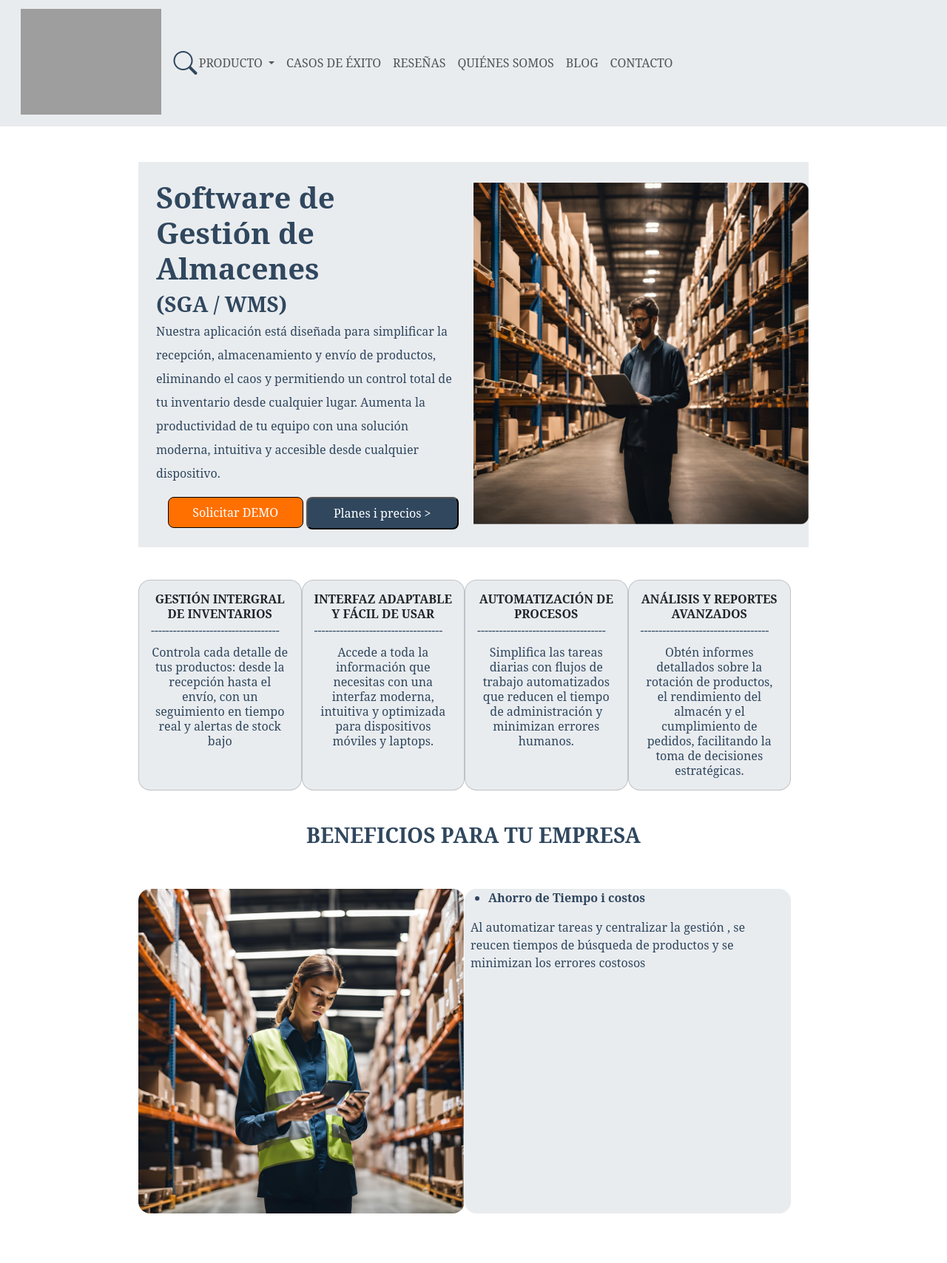
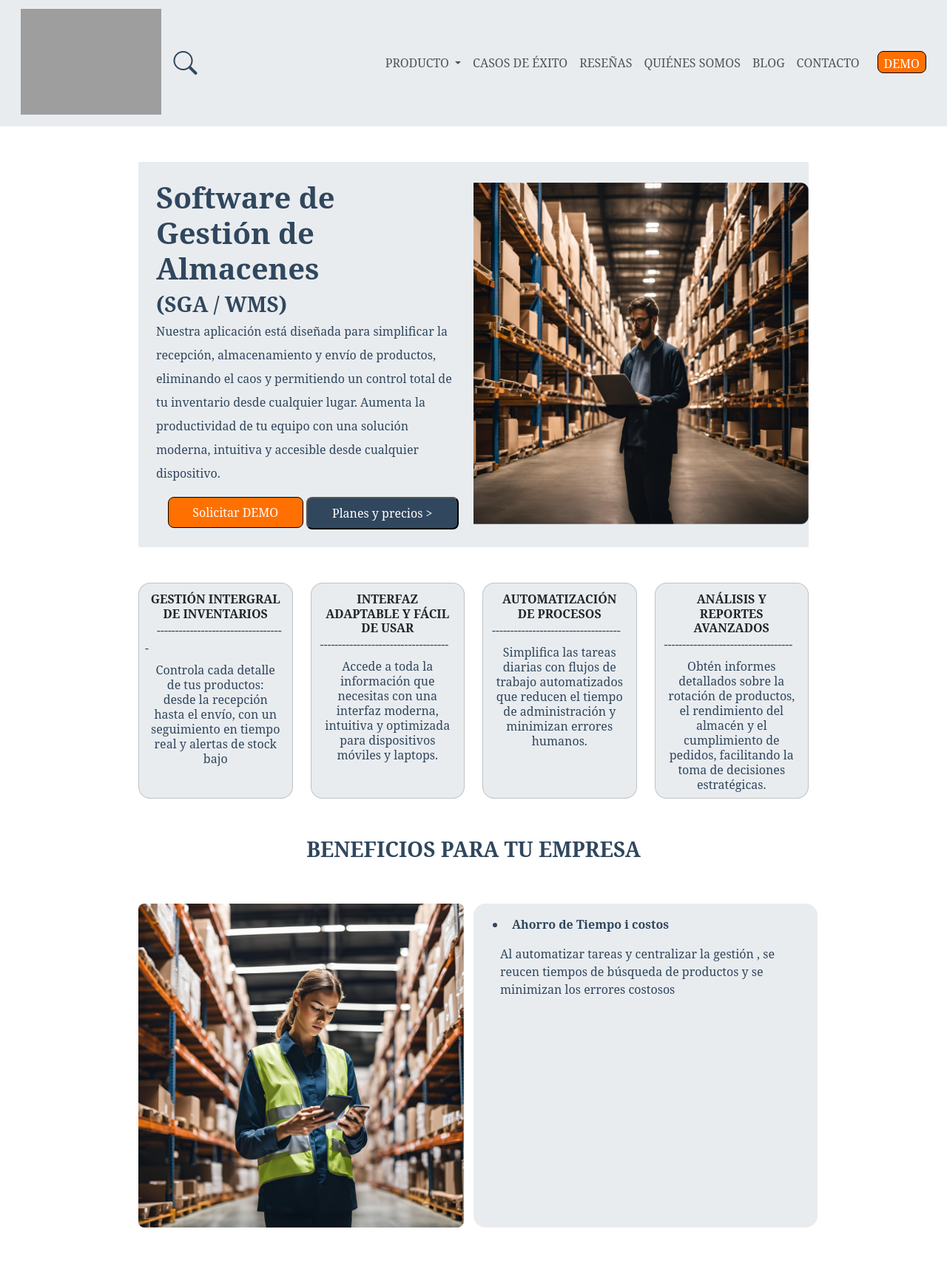
Before and after one commit to DavidSer1/phpAbril, a PHP site: page /homedavid.html in a window 1280 px wide. Shown: the whole page at 74% size. Before the commit the page ends 1641 px from the top, so only its background shows below. Run offline with PHP 8.4, Linux system fonts and the light colour scheme; grey boxes are pictures that could not be loaded.

Commit message:
cuadrament header per a totes les pantalles juntament a les imatges les cartes del inici estan cuaDRADES EN TOTES LES PANTALLES  I LA BANDA DE BENEFICIOS ESTA TOTALMENT CUADRADA EN TOTES LES PANTALLES  MIRAR SOFTWARE DE GESTION DE 1400 I 1600

```diff
--- a/homerecupe/homedavid.css
+++ b/homerecupe/homedavid.css
@@ -6,6 +6,7 @@
 .imatgeheader {
   width: 12.9rem;
 }
+
 .fondo {
   background-color: #e9ecef;
 }
--- a/homerecupe/homedavid.html
+++ b/homerecupe/homedavid.html
@@ -25,36 +25,22 @@
   </head>
   <body>
     <nav class="navbar navbar-expand-lg bg-body-tertiary fondotot">
-      <div class="container-fluid ">
-        <div class="row d-flex align-items-center ">
-          <div class="col-lg-3 col-md-12 d-flex align-items-center">
-
+        <div class="container-fluid">
             <img
             src="./img/logo_header.png"
             class="imatgeheader ps-3 py-2 pt-1"
             alt="Foto de la empresa Stockflow"
           />
           <i class="bi bi-search fs-2 px-3"></i>
-            <button
-              class="navbar-toggler"
-              type="button"
-              data-bs-toggle="collapse"
-              data-bs-target="#navbarSupportedContent"
-              aria-controls="navbarSupportedContent"
-              aria-expanded="false"
-              aria-label="Toggle navigation"
-            >
+          <button class="navbar-toggler" type="button" data-bs-toggle="collapse" data-bs-target="#navbarSupportedContent" aria-controls="navbarSupportedContent" aria-expanded="false" aria-label="Toggle navigation">
             <span class="navbar-toggler-icon"></span>
           </button>
 
-          </div>
-
-          <div class="col-9 d-flex justify-content-start ">
                 <div
-              class="collapse navbar-collapse  w-100"
+                class="collapse navbar-collapse  w-100 d-flex justify-content-lg-end justify-content-start"
                 id="navbarSupportedContent"
               >
-              <ul class="navbar-nav me-auto mb-2 ms-1 mb-lg-0">
+                <ul class="navbar-nav  mb-2 ms-1 mb-lg-0">
                   <li class="nav-item dropdown">
                     <a
                       class="nav-link dropdown-toggle text-nowrap"
@@ -90,11 +76,13 @@
                   <li class="nav-item">
                     <a class="nav-link text-nowrap" href="#">CONTACTO</a>
                   </li>
+                  <li class="nav-item px-3">
+                   <button class="btn border border-black colordemo rounded-3 px-2 p-0 pt-1 mt-1  text-white ">DEMO</button>
+                  </li>
 
                 </ul>
               </div>
-          </div>
-        </div>
+
         </div>
       </nav>
 
@@ -103,11 +91,12 @@
         <div class="col-lg-1"></div>
         <div class="col-lg-10">
           <div class="container-fluid">
-            <div class="row px-2 p-0 mx-auto">
+            <div class="row px-2 p-0 mx-auto rounded-3">
               <div
-                class="col-lg-6 col-12 fondo d-flex flex-column justify-content-center text-start p-4"
+                class="col-lg-6 col-12 fondo d-flex flex-column justify-content-center text-start p-lg-4 py-xxl-0"
               >
-                <h1 class="m-0 fw-bold">Software de Gestión de Almacenes</h1>
+
+                <h1 class=" fw-bold my-0 ">Software de Gestión de Almacenes</h1>
                 <h3 class="fw-bold mt-lg-2 mb-0">(SGA / WMS)</h3>
                 <p class="fs-6 lh-lg mt-1">
                   Nuestra aplicación está diseñada para simplificar la
@@ -128,34 +117,35 @@
 
                   <div class="col-lg-6 p-0">
                     <button class="w-100 p-2 m-0 precios rounded-3 text-white">
-                      Planes i precios >
+                      Planes y precios >
                     </button>
                   </div>
                 </div>
+
               </div>
               <div class="col-6 fondo p-0">
                 <img
                   src="./img/1_inicio_menuda.png"
-                  class="w-100 pt-4 mt-1"
+                  class="w-100 pt-lg-4 pt-xxl-0 mt-lg-1 mt-xxl-0"
                   alt="a"
                 />
               </div>
-              <div class="mt-lg-4 pt-lg-3"></div>
-              <div class="mt-1"></div>
 
-              <div class="row gx-4">
+            </div>
+    <div class="mt-4 pt-4"> </div>
+              <div class="row px-2 p-0">
                 <div
-                  class="col-lg-3 col-md-6 col-12 p-0 d-flex align-items-stretch tamanycartes"
+                  class="col-lg-3 col-md-6 col-12  d-flex align-items-stretch"
                 >
-                  <div class="card rounded-4 w-100 fondo">
-                    <div class="card-body">
-                      <h5 class="card-title fs-6 m-0 fw-bold text-center">
+                  <div class="card rounded-4 w-100 fondo text-decoration-none ">
+                    <div class="card-body p-2 ">
+                      <h5 class="card-title fs-6 pt-1 mb-0 fw-bold text-center ">
                         GESTIÓN INTERGRAL DE INVENTARIOS
                       </h5>
-                      <span class="text-center"
+                      <span class="text-center px-lg-1 px-xl-3 "
                         >-----------------------------------</span
                       >
-                      <p class="card-text text-center fs-7 mt-lg-2 lh-sm">
+                      <p class="card-text text-center fs-7 px-2 lh-sm pt-2">
                         Controla cada detalle de tus productos: desde la
                         recepción hasta el envío, con un seguimiento en tiempo
                         real y alertas de stock bajo
@@ -163,19 +153,18 @@
                     </div>
                   </div>
                 </div>
-
                 <div
-                  class="col-lg-3 col-md-6 col-12 p-0 d-flex align-items-stretch tamanycartes"
+                class="col-lg-3 col-md-6 col-12  d-flex align-items-stretch"
               >
-                  <div class="card rounded-4 w-100 fondo">
-                    <div class="card-body">
-                      <h5 class="card-title fs-6 m-0 fw-bold text-center">
+                <div class="card rounded-4 w-100 fondo ">
+                  <div class="card-body p-2 ">
+                    <h5 class="card-title fs-6 pt-1 mb-0 px-1 fw-bold text-center ">
                       INTERFAZ ADAPTABLE Y FÁCIL DE USAR
                     </h5>
-                      <span class="text-center"
+                    <span class="text-center px-1"
                       >-----------------------------------</span
                     >
-                      <p class="card-text text-center fs-7 mt-lg-2 lh-sm">
+                    <p class="card-text text-center fs-7 px-2 lh-sm pt-2">
                       Accede a toda la información que necesitas con una
                       interfaz moderna, intuitiva y optimizada para
                       dispositivos móviles y laptops.
@@ -185,17 +174,17 @@
               </div>
 
               <div
-                  class="col-lg-3 col-md-6 col-12 p-0 d-flex align-items-stretch tamanycartes"
+              class="col-lg-3 col-md-6 col-12  d-flex align-items-stretch"
             >
-                  <div class="card rounded-4 w-100 fondo">
-                    <div class="card-body">
-                      <h5 class="card-title fs-6 m-0 fw-bold text-center">
+              <div class="card rounded-4 w-100 fondo ">
+                <div class="card-body p-2 ">
+                  <h5 class="card-title fs-6 pt-1 mb-0 px-2 fw-bold text-center ">
                     AUTOMATIZACIÓN DE PROCESOS
                   </h5>
-                      <span class="text-center"
+                  <span class="text-center px-1"
                     >-----------------------------------</span
                   >
-                      <p class="card-text text-center fs-7 mt-lg-2 lh-sm">
+                  <p class="card-text text-center fs-7 px-lg-2 px-xl-2 lh-sm pt-2">
                     Simplifica las tareas diarias con flujos de trabajo
                     automatizados que reducen el tiempo de administración y
                     minimizan errores humanos.
@@ -205,17 +194,17 @@
             </div>
 
             <div
-                  class="col-lg-3 col-md-6 col-12 p-0 d-flex align-items-stretch tamanycartes"
+            class="col-lg-3 col-md-6 col-12  d-flex align-items-stretch"
           >
-                  <div class="card rounded-4 h-100 w-100 fondo">
-                    <div class="card-body">
-                      <h5 class="card-title fs-6 m-0 fw-bold text-center">
+            <div class="card rounded-4 w-100 fondo ">
+              <div class="card-body p-2 ">
+                <h5 class="card-title fs-6 pt-1 mb-0 px-2 fw-bold text-center ">
                   ANÁLISIS Y REPORTES AVANZADOS
                 </h5>
-                      <span class="text-center"
+                <span class="text-center px-1"
                   >-----------------------------------</span
                 >
-                      <p class="card-text text-center fs-7 mt-lg-2 lh-sm">
+                <p class="card-text text-center fs-7 px-1 lh-sm pt-2">
                   Obtén informes detallados sobre la rotación de
                   productos, el rendimiento del almacén y el cumplimiento
                   de pedidos, facilitando la toma de decisiones
@@ -224,8 +213,10 @@
               </div>
             </div>
           </div>
+
+
               </div>
-              <div class="row p-0 mt-lg-3 pt-4 mx-auto">
+              <div class="row p-0 mt-lg-4 pt-4 mx-auto">
                 <div class="mt-1"></div>
                 <div class="col-1"></div>
                 <div class="col-10">
@@ -235,22 +226,25 @@
                 </div>
                 <div class="col-1"></div>
               </div>
+
               <div class="pt-4 mt-3"></div>
-              <div class="row   ">
+              <div class="row px-2  ">
                 <div class="pt-2"></div>
-                <div class="col-lg-6 p-0">
-                  <img src="./img/2_beneficios.png" alt="Almacén" class=" img-fluid rounded-4">
+                <div class="col-lg-6 ">
+
+                  <img src="./img/2_beneficios.png" alt="Almacén" class=" w-100 rounded-3 ">
 
                 </div>
 
-                <div class="col-lg-6 rounded-4 p-0 fondo">
-                  <ul> <li class="fw-bold">Ahorro de Tiempo i costos</li> </ul>
-<p class="px-2">Al automatizar tareas y centralizar la gestión , se reucen tiempos de búsqueda de productos y se minimizan los errores costosos</p>
-
-                </div>
+                <div class="col-lg-6 rounded-4  fondo">
+                  <div class="p-0">
+                  <ul class=""> <li class="fw-bold px-2 pt-3 ">Ahorro de Tiempo i costos</li> </ul>
+<p class="px-3 ps-4">Al automatizar tareas y centralizar la gestión , se reucen tiempos de búsqueda de productos y se minimizan los errores costosos</p>
 
                 </div>
                 </div>
+              </div>
+
           </div>
         </div>
         <div class="col-lg-1"></div>
```
Lines whose indentation alone changed are shown as unchanged.
